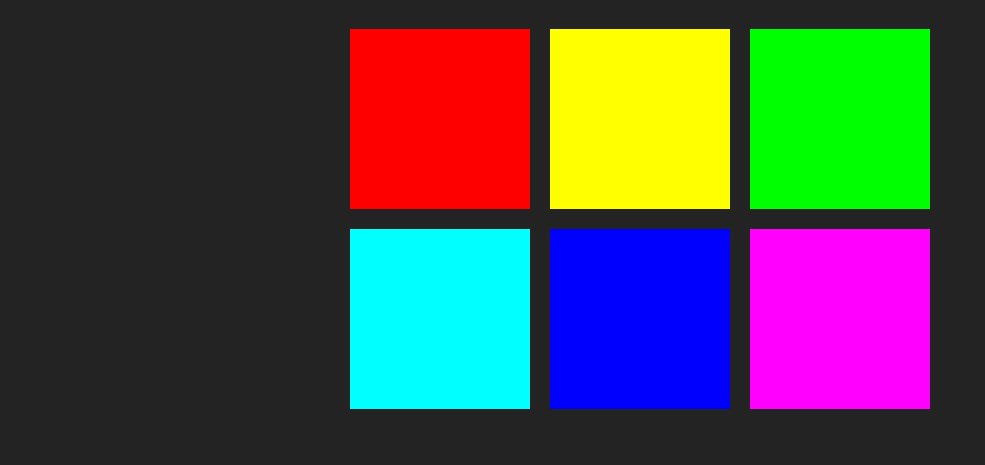
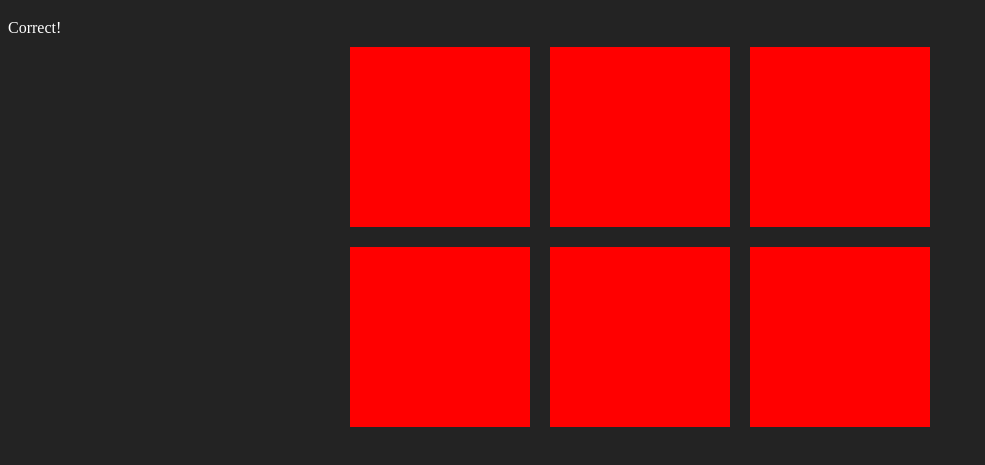
Before and after one commit to ND-06/The_Color_Game_Project, a plain HTML site: page index.html in a window 1280 px wide. Both pictures are taken after a click on the element 439 px from the left and 179 px from the top of the page. Shown: the part 61-526 px from the top of the page, without its empty margins (0-985 px from the left). Drawn offline with Linux system fonts and the light colour scheme.

Commit message:
pickColor function added & changeColors function added

```diff
--- a/index.html
+++ b/index.html
@@ -13,6 +13,7 @@
 <body>
 
 <h1>The Great <span id="colorDisplay">RGB</span> Color Game</h1>
+<div><span id="message"></span></div>
 
 <div id="container">
 
--- a/script.js
+++ b/script.js
@@ -8,8 +8,9 @@ var colors = [
 ];
 
 var squares = document.querySelectorAll(".square");
-var pickedColor = colors[3];
+var pickedColor = pickColor();
 var colorDisplay = document.getElementById('colorDisplay');
+var messageDisplay = document.getElementById('message');
 
 
 colorDisplay.textContent = pickedColor;
@@ -21,12 +22,27 @@ for (var i = 0; i < squares.length; i++) {
   squares[i].addEventListener('click', function() {
   // Grab color of clicked square
   var clickedColor = this.style.backgroundColor;
-  colorDisplay.textContent = clickedColor;
   // compare color to the variable pickedColor
   if (clickedColor === pickedColor) {
-    alert('Right!');
+  messageDisplay.textContent = "Correct!";
+  changeColors(clickedColor);
   } else {
-  alert('Wrong');
+  this.style.backgroundColor = '#232323';
+  messageDisplay.textContent = "Try Again";
   }
   })
 };
+
+// Change each color to match the picked color (the right color)
+// for this, we have to make a loop through each square
+function changeColors(colors){
+  for (var i = 0; i < squares.length; i++) {
+    squares[i].style.backgroundColor = colors;
+  }
+};
+
+
+function pickColor(){
+  var random = Math.floor(Math.random() * colors.length);
+  return colors[random];
+}
--- a/style.css
+++ b/style.css
@@ -18,3 +18,7 @@ body {
 h1 {
   color: white;
 }
+
+span {
+  color: white;
+}
```
